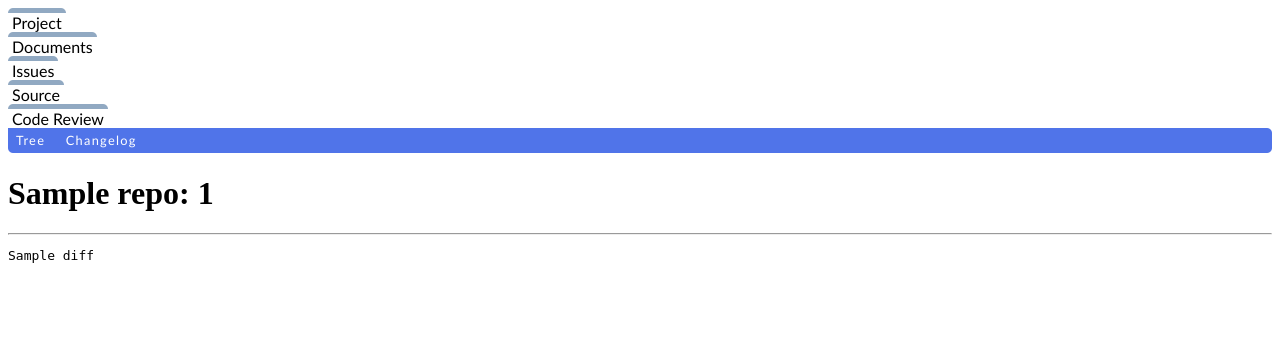
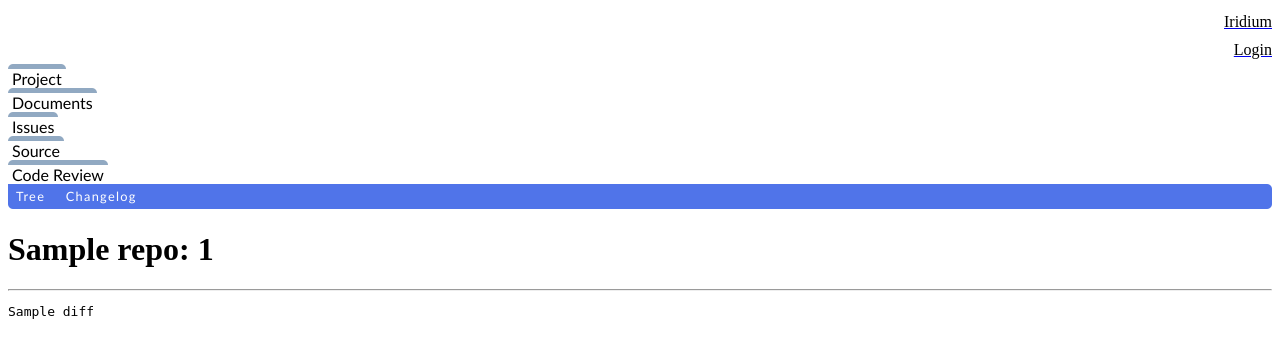
Before and after one commit to clsdaniel/iridium, a Django app: template scm/templates/scm_diff.html in a window 1280 px wide. Shown: the top 358 px of the page. Run offline with Django 3.2, Linux system fonts and the light colour scheme; the template is opened without the code that fills it: most values are stand-ins (such as "Sample title", 1, 10 or a date in 2020).

Commit message:
Added header division to master for link to home and login menu

```diff
--- a/project/templates/master.html
+++ b/project/templates/master.html
@@ -15,6 +15,7 @@
 	$(document).ready( function(){
 	  $('.mainmenu a').corners("top");
 	  $('.submenu').corners("bottom top-right");
+	  $('.header a').corners();
 	});
 	</script>
 
@@ -23,6 +24,14 @@
 </head>
 
 <body>
+	<div class="header" align="right">
+	<a href="/">{% trans "Iridium" %}</a>
+	{% if user.is_authenticated %}
+	<a href="/">{% trans "Logout" %}</a>
+	{% else %}
+	<a href="/">{% trans "Login" %}</a>
+	{% endif %}
+	</div>
 	<div class="mainmenu">
 	<a href="/p/{{ pid }}" {% ifequal section 'project' %}class="selected"{% endifequal %}>{% trans "Project" %}</a>
 	<a href="/w/{{ pid }}" {% ifequal section 'wiki' %}class="selected"{% endifequal %}>{% trans "Documents" %}</a>
```
